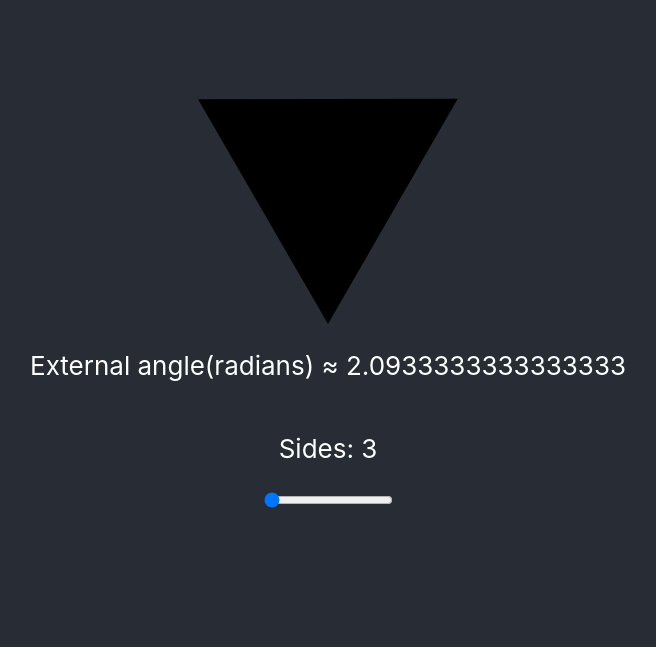
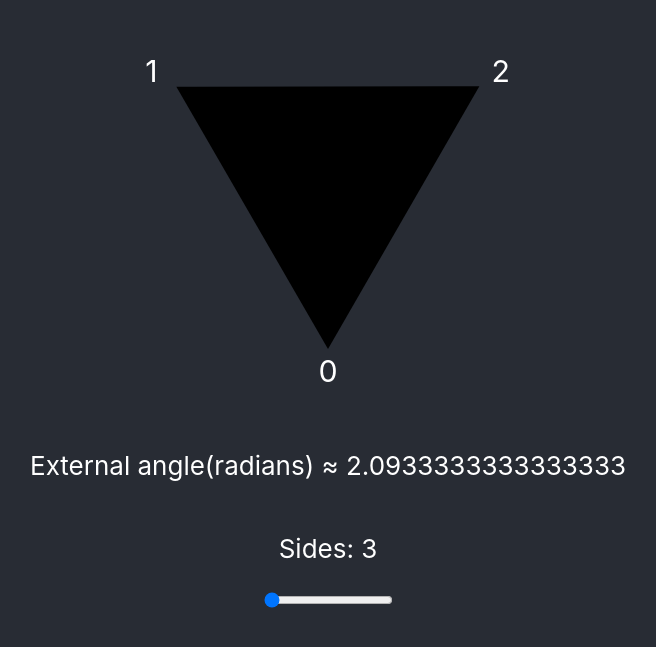
Before and after one commit to anthonymarkreynolds/Graphical-Modulo-Calculator, a React (Create React App) app: page / in a window 1280 px wide. Shown: the part 133-780 px from the top of the page, without its empty margins (312-968 px from the left). Built offline with nearby package versions, Linux system fonts and the light colour scheme.

Commit message:
add vertex numbers

```diff
--- a/src/App.css
+++ b/src/App.css
@@ -1,5 +1,5 @@
 svg {
-  max-height: 300px;
+  max-height: 500px;
   /* animation: App-logo-spin infinite 20s linear; */
 }
 .App {
@@ -32,6 +32,17 @@ svg {
   color: #61dafb;
 }
 
+.small {
+  font: monospace;
+  fill: white;
+}
+.ch1 {
+  transform: translateX(-0.5ch) translateY(0.5ex);
+}
+.ch2 {
+  transform: translateX(-1ch) translateY(0.5ex);
+}
+
 @keyframes App-logo-spin {
   from {
     transform: rotate(0deg);
--- a/src/App.js
+++ b/src/App.js
@@ -3,17 +3,30 @@ import { useState } from "react";
 
 const Polygon = ({ sides }) => {
   const angle = 6.28 / sides;
-  const points = Array.from(
-    { length: sides },
-    (_, i) =>
-      `${50 - Math.sin(angle * i) * 50},${50 + Math.cos(angle * i) * 50}`
-  ).join(" ");
+  const coords = Array.from({ length: sides }, (_, i) => [
+    Math.sin(angle * i),
+    Math.cos(angle * i),
+  ]);
+  const points = coords
+    .map(([x, y]) => `${50 - x * 35},${50 + y * 35}`)
+    .join(" ");
   return (
     <>
       <svg viewBox="0 0 100 100" xmlns="http://www.w3.org/2000/svg">
         <polygon points={points} />
+        {coords.map(([x, y], i) => (
+          <text
+            x={50 - x * 40}
+            y={50 + y * 40}
+            class={`small ${i > 9 ? "ch2" : "ch1"}`}
+            fontSize={`${0.4 / sides + 0.1}em`} // this was tiresome to fine tune lol
+          >
+            {i}
+          </text>
+        ))}
       </svg>
       <p>External angle(radians) ≈ {angle}</p>
+
       <p>Sides: {sides}</p>
     </>
   );
```
